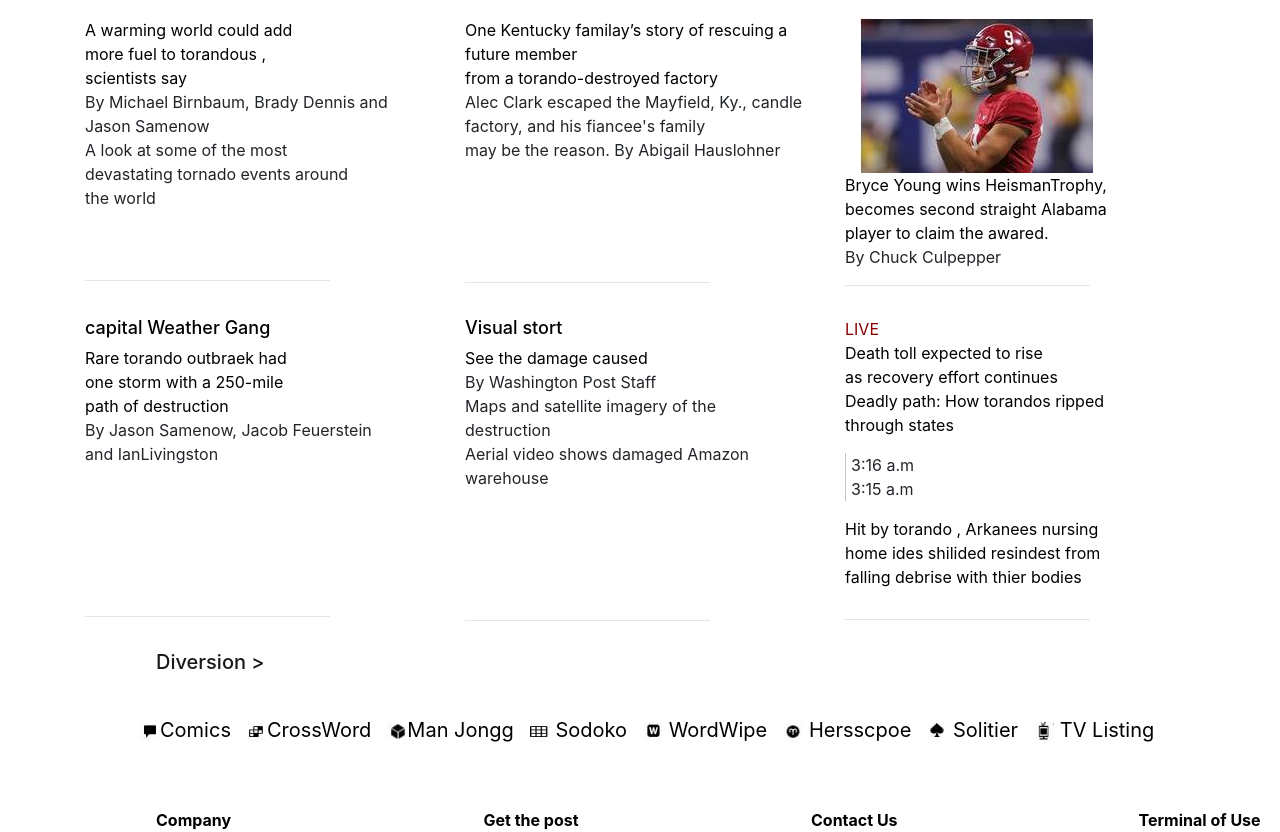
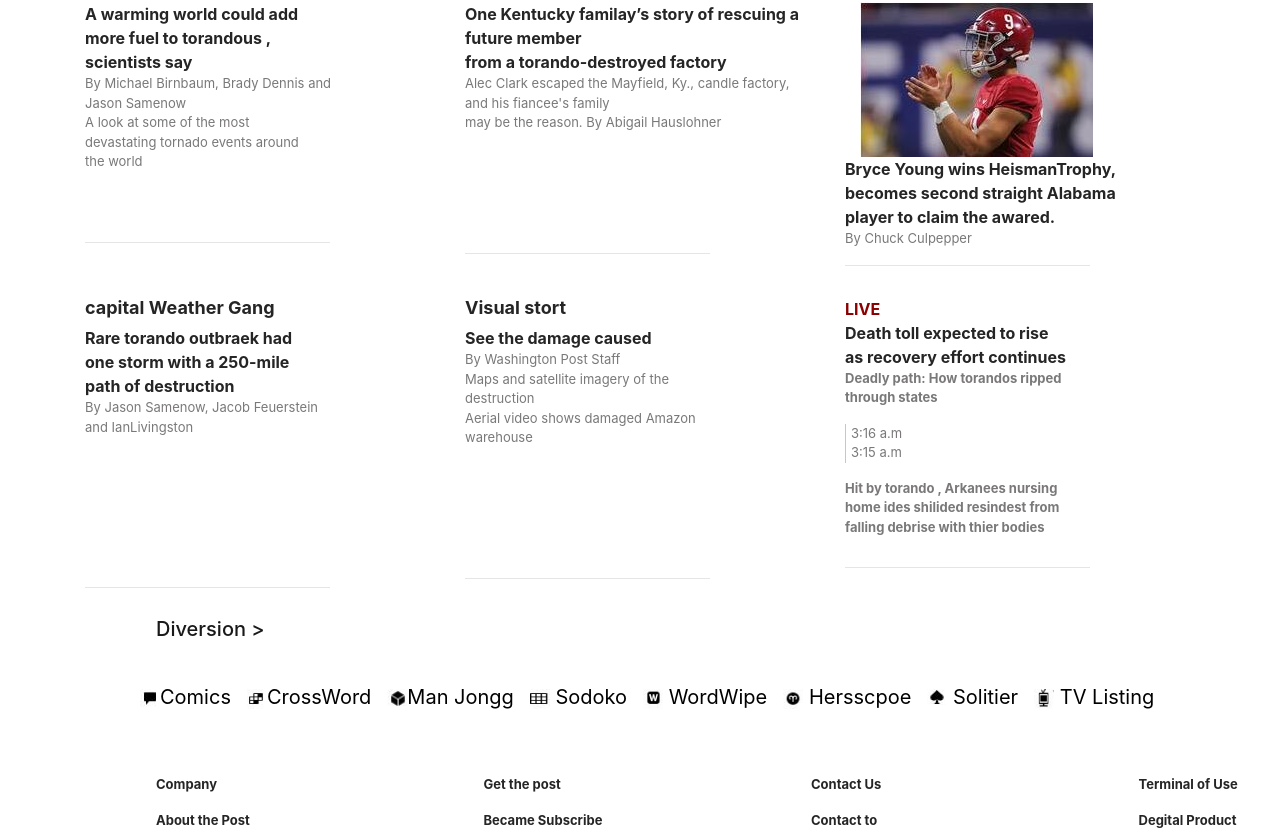
Before and after one commit to SamSaaed/bootstrab, a plain HTML site: page index.html in a window 1280 px wide. Shown: the part 798-1630 px from the top of the page. Drawn offline with nearby package versions, Linux system fonts and the light colour scheme; files whose address does not match are found by name.

Commit message:
bootstrab

```diff
--- a/css/style.css
+++ b/css/style.css
@@ -76,15 +76,23 @@ h4{
 }
 
 .row  a {
-color: black;
+color: rgb(37, 37, 37);
+font-weight: bold;
 }
 .row  a:hover{
     color: rgb(63, 63, 214);
     text-decoration: none;
 }
+.row .col-sm a{
+    font-size: 13px;
+}
 .row  h1{
     font-size: 18px;
     margin-right: 160px;
+}
+.row p{
+    color: rgb(122, 120, 120);
+    font-size: 13px;
 }
 .gray-dark{
     border-left: 1px solid rgb(201, 200, 189);
```
